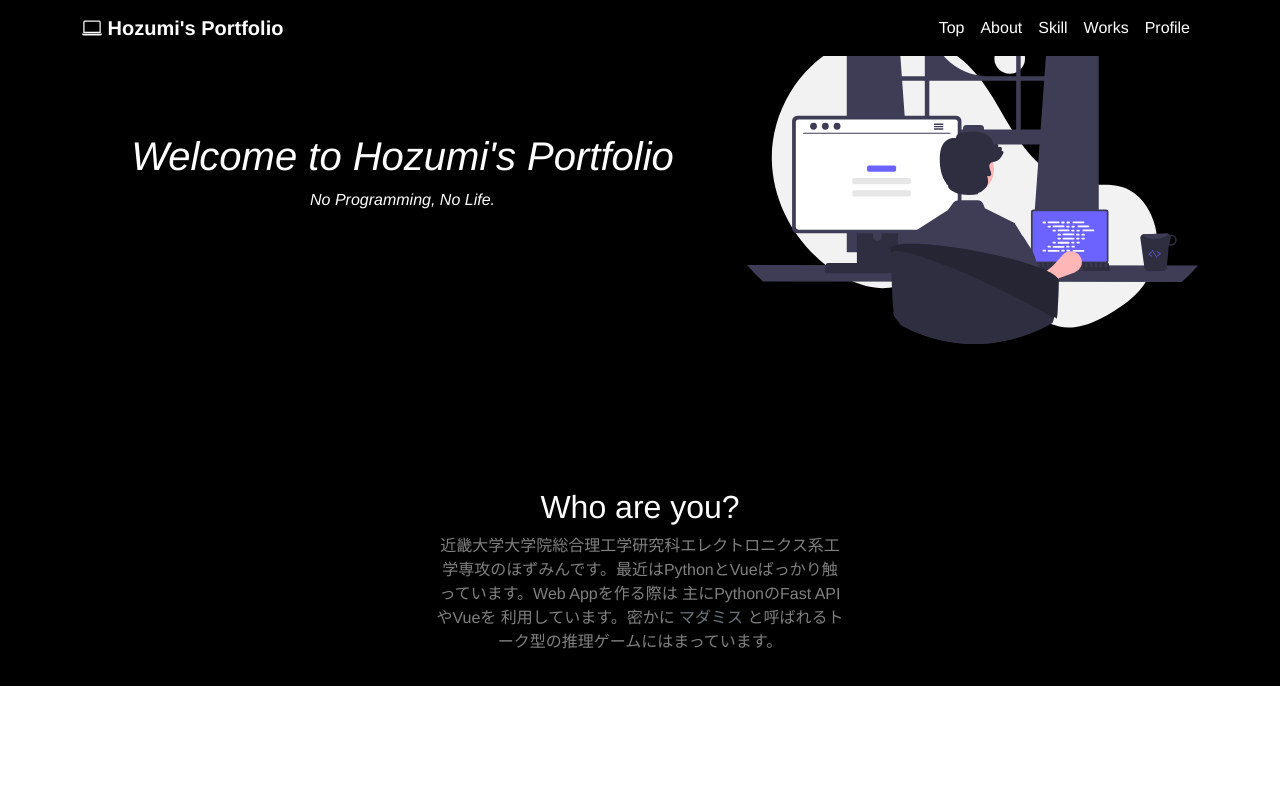
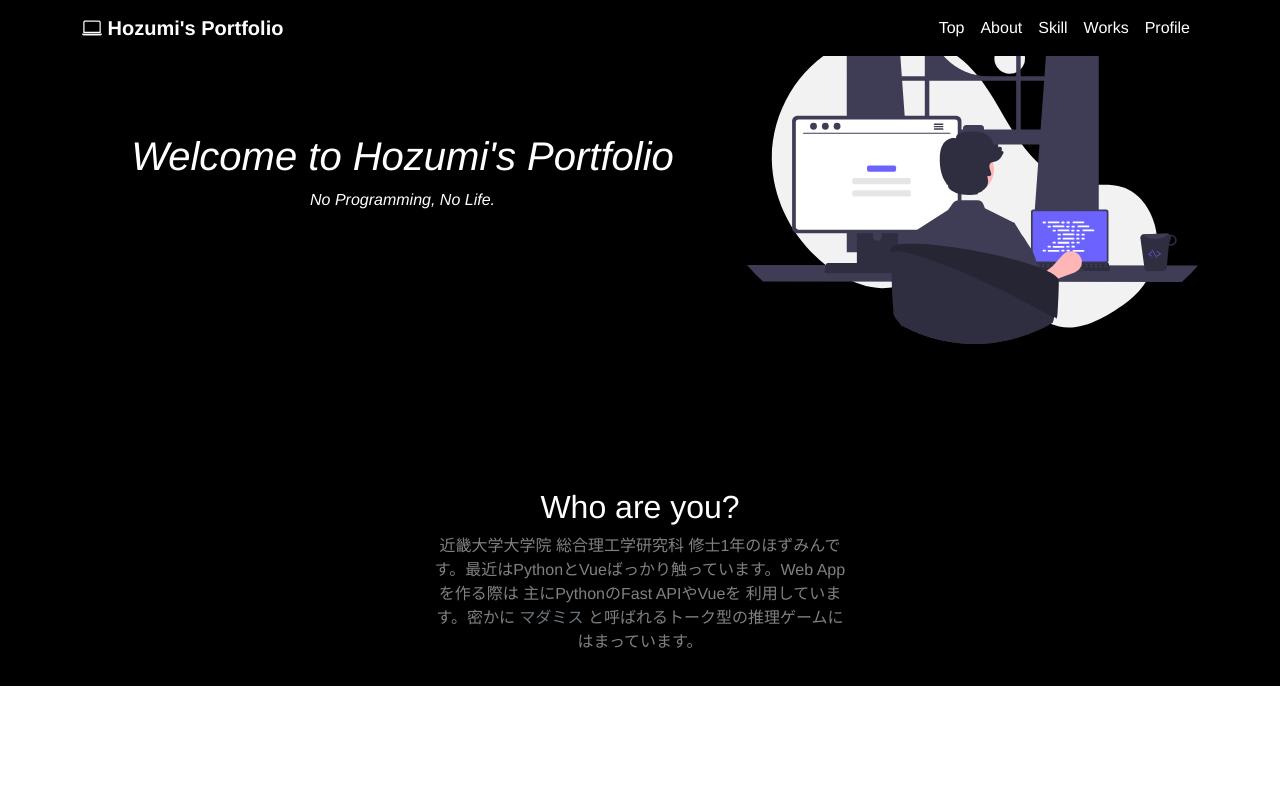
Before and after one commit to YumaHozumi/my-portfolio, a Vue app: page / in a window 1280 px wide. Shown: the top 794 px of the page. Built offline with nearby package versions, Linux system fonts and the light colour scheme.

Commit message:
プロフィール概要の中身の所属を修正

```diff
--- a/src/components/Content.vue
+++ b/src/components/Content.vue
@@ -23,7 +23,7 @@
             <div class="row g-4">
                 <div class="col-lg-4 mx-auto">
                     <h2 class="text-white">Who are you?</h2>
-                    <p class="text-white-50">近畿大学大学院総合理工学研究科エレクトロニクス系工学専攻のほずみんです。最近はPythonとVueばっかり触っています。Web Appを作る際は
+                    <p class="text-white-50">近畿大学大学院 総合理工学研究科 修士1年のほずみんです。最近はPythonとVueばっかり触っています。Web Appを作る際は
                     主にPythonのFast APIやVueを
                     利用しています。密かに
                     <a href="https://www.bodoge-intl.com/list/insapo/murder/" target="_blank" class="text-decoration-none link-secondary">マダミス</a>
```
